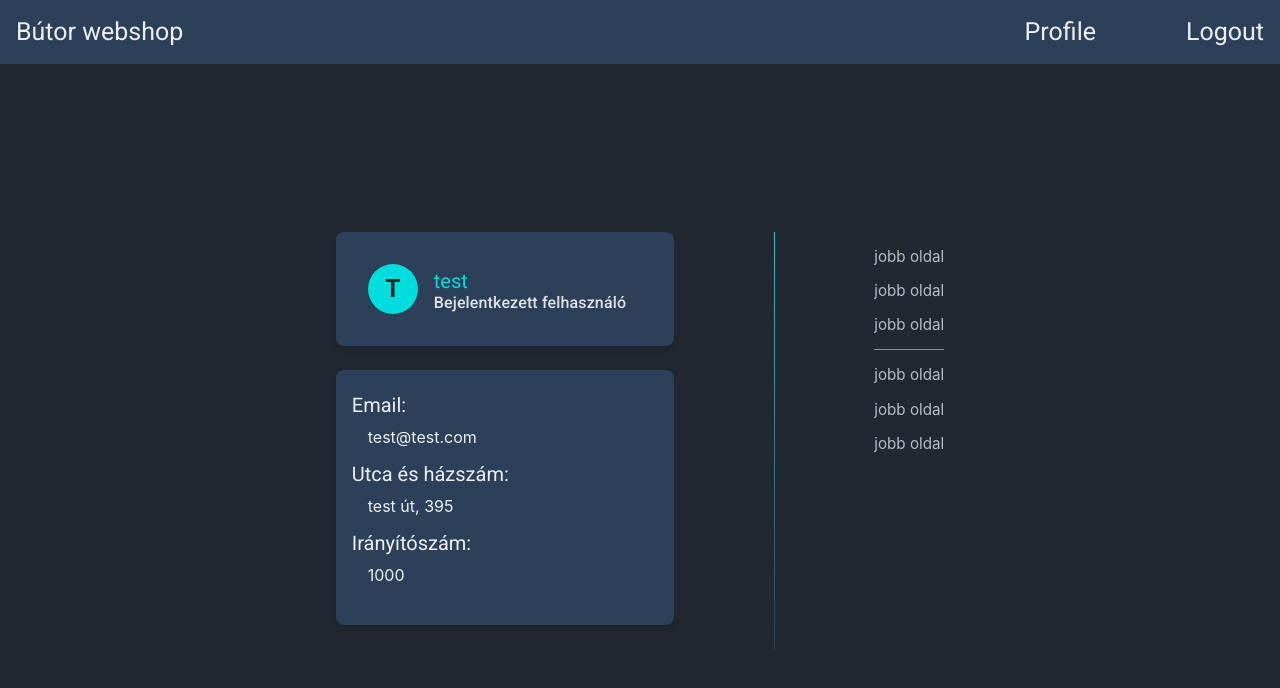
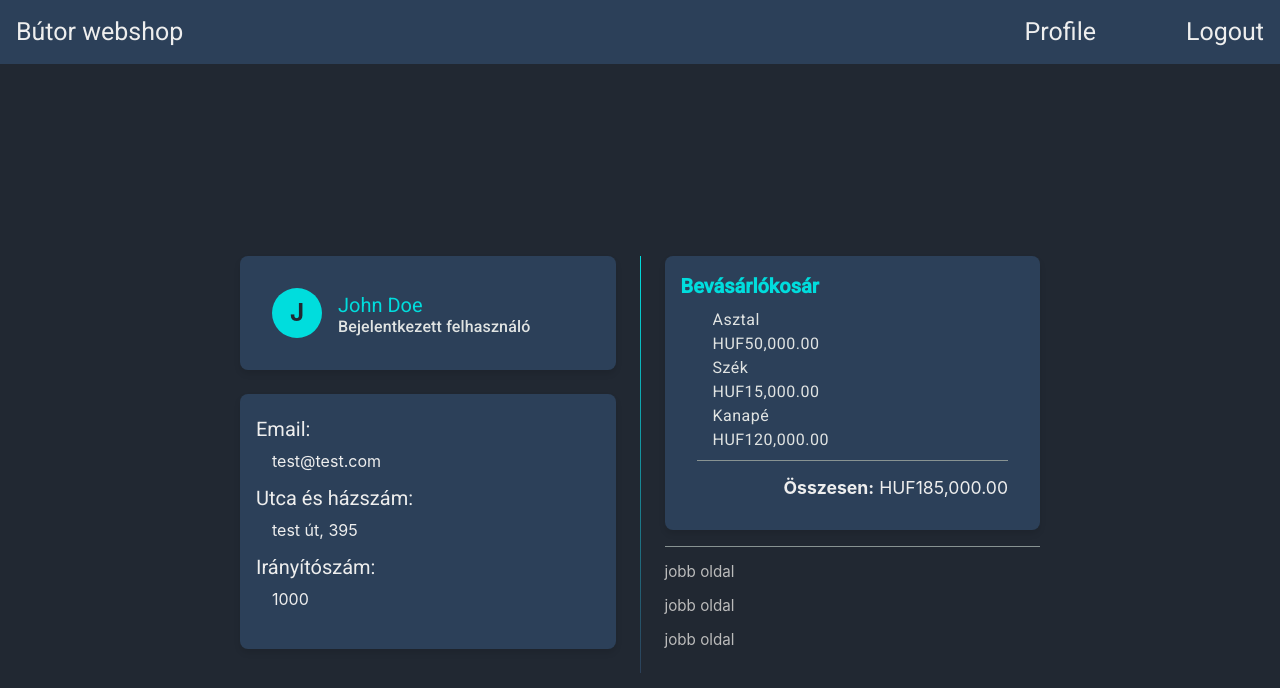
Before and after one commit to lego111Aron/Butor-Webshop, an Angular app: page /profile in a window 1280 px wide. Shown: the top 688 px of the page. Built offline with nearby package versions, Linux system fonts and the light colour scheme; sample sign-in values are in the browser's storage.

Commit message:
Bevásárló kosár

```diff
--- a/src/app/pages/profile/profile.component.html
+++ b/src/app/pages/profile/profile.component.html
@@ -4,7 +4,7 @@
         <mat-card>
           <mat-card-header>
             <div mat-card-avatar class="avatar">{{ usernameInitial }}</div>
-            <mat-card-title class="username">{{ username }}</mat-card-title>
+            <mat-card-title class="username">{{ user.name }}</mat-card-title>
             <mat-card-subtitle>
               {{ getUserRoleText() }}
             </mat-card-subtitle>
@@ -36,9 +36,21 @@
       <div class="divider" role="separator" aria-label="Divider"></div>
 
       <div class="right-side">
-        <p>jobb oldal</p>
-        <p>jobb oldal</p>
-        <p>jobb oldal</p>
+        <mat-card>
+          <mat-card-title>Bevásárlókosár</mat-card-title>
+          <mat-card-content>
+            <mat-list>
+              <mat-list-item *ngFor="let item of shoppingCart">
+                <div mat-line>{{ item.itemName }}</div>
+                <div mat-line>{{ item.price | currency:'HUF' }}</div>
+              </mat-list-item>
+            </mat-list>
+            <mat-divider></mat-divider>
+            <div class="total">
+              <strong>Összesen:</strong> {{ getTotalPrice() | currency:'HUF' }}
+            </div>
+          </mat-card-content>
+        </mat-card>
 
         <mat-divider></mat-divider>
 
--- a/src/app/pages/profile/profile.component.scss
+++ b/src/app/pages/profile/profile.component.scss
@@ -32,11 +32,26 @@
   }
 
   .content {
+    width: 800px; // FIXME: ezt a sort lehet ki kell venni
     display: flex;
-    justify-content: space-around;
-    width: 100%;
-    max-width: 700px;
-    margin-bottom: 3rem;
+    flex-direction: row; /* Alapértelmezett: egymás mellett */
+    gap: 1rem;
+
+    .left-side,
+    .right-side {
+      flex: 1; /* Egyenlő szélesség */
+    }
+  }
+
+  @media (max-width: 768px) {
+    .content {
+      flex-direction: column; /* Kis képernyőn egymás alá kerülnek */
+    }
+
+    .left-side,
+    .right-side {
+      width: 100%; /* Teljes szélesség */
+    }
   }
 
   .divider {
@@ -132,3 +147,24 @@
 .username {
   color: var(--orange);
 }
+
+.right-side mat-card {
+  margin-bottom: 1rem;
+  background-color: var(--blue-gray);
+  color: var(--light-gray);
+  padding: 1rem;
+  border-radius: 8px;
+  box-shadow: 0 4px 6px rgba(0, 0, 0, 0.1);
+}
+
+.right-side mat-card-title {
+  font-size: 1.25rem;
+  font-weight: bold;
+  color: var(--orange);
+}
+
+.right-side .total {
+  margin-top: 1rem;
+  font-size: 1.1rem;
+  text-align: right;
+}
--- a/src/app/pages/profile/profile.component.ts
+++ b/src/app/pages/profile/profile.component.ts
@@ -2,12 +2,18 @@ import { Component } from '@angular/core';
 import { CommonModule } from '@angular/common';
 import { MatDividerModule } from '@angular/material/divider';
 import { MatCardModule } from '@angular/material/card'; // <== MatCard hozzáadása
+import { User } from '../../shared/models/User';
+import { Injectable } from '@angular/core';
+import { ShoppingCart } from '../../shared/models/ShoppingCart';
+import { PurchaseHistory } from '../../shared/models/PurchaseHistory';
+import { MatListModule } from '@angular/material/list';
 
 @Component({
   selector: 'app-profile',
   standalone: true,
   imports: [
     CommonModule,
+    MatListModule,
     MatDividerModule,
     MatCardModule // <== Fontos!
   ],
@@ -15,15 +21,24 @@ import { MatCardModule } from '@angular/material/card'; // <== MatCard hozzáad
   styleUrls: ['./profile.component.scss']
 })
 export class ProfileComponent {
-  username: string = 'test';
-  userRole: string = 'felhasználó';
+  user: User = {
+    userId: 1,
+    name: 'John Doe',
+    streetAndHouseNumber: 'Test út, 395',
+    email: 'test@test.com',
+    zipCode: 1000,
+    password: 'test',
+    userRole: 'felhasználó',
+    shoppingCart: [],
+    purchaseHistory: []
+  };
 
   get usernameInitial(): string {
-    return this.username.charAt(0).toUpperCase();
+    return this.user.name.charAt(0).toUpperCase();
   }
 
   getUserRoleText(): string {
-    switch (this.userRole) {
+    switch (this.user.userRole) {
       case 'admin':
         return 'Ez egy admin profil';
       case undefined:
@@ -33,4 +48,41 @@ export class ProfileComponent {
         return 'Bejelentkezett felhasználó';
     }
   }
+
+  shoppingCart: ShoppingCart[] = [
+    { itemId: 1, itemName: 'Asztal', price: 50000 },
+    { itemId: 2, itemName: 'Szék', price: 15000 },
+    { itemId: 3, itemName: 'Kanapé', price: 120000 }
+  ];
+
+  getTotalPrice(): number {
+    return this.shoppingCart.reduce((total, item) => total + item.price, 0);
+  }
+
+  addToCart(item: ShoppingCart): void {
+    this.shoppingCart.push(item);
+  }
+
+  getCartItems(): ShoppingCart[] {
+    return this.shoppingCart;
+  }
+
+  clearCart(): void {
+    this.shoppingCart = [];
+  }
+
+  purchaseHistory: PurchaseHistory[] = [
+    {
+      itemId: 1,
+      itemName: 'Asztal',
+      purchasePrice: 50000,
+      purchaseDate: new Date('2023-01-15')
+    },
+    {
+      itemId: 2,
+      itemName: 'Szék',
+      purchasePrice: 15000,
+      purchaseDate: new Date('2023-02-20')
+    }
+  ];
 }
```
